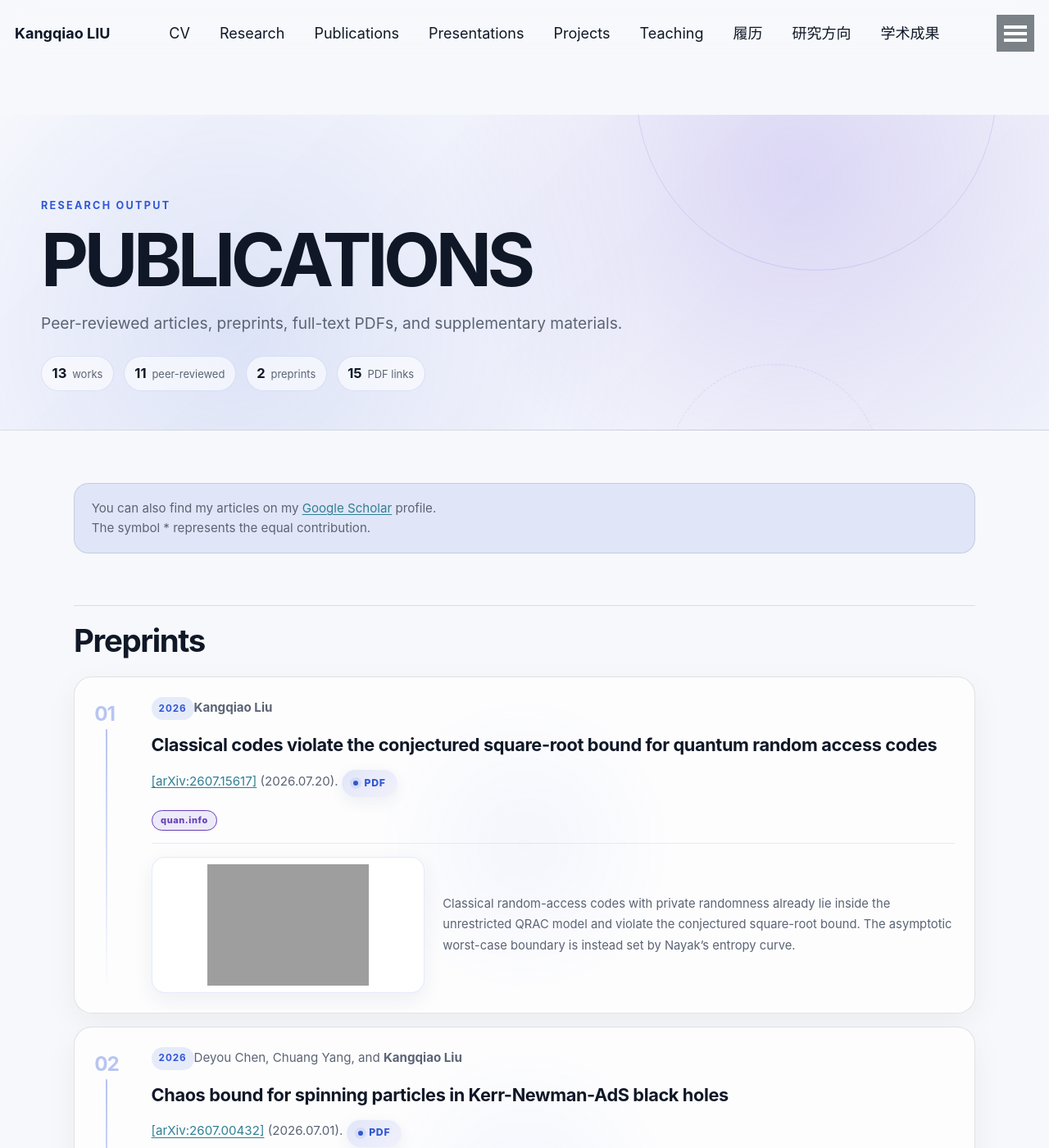
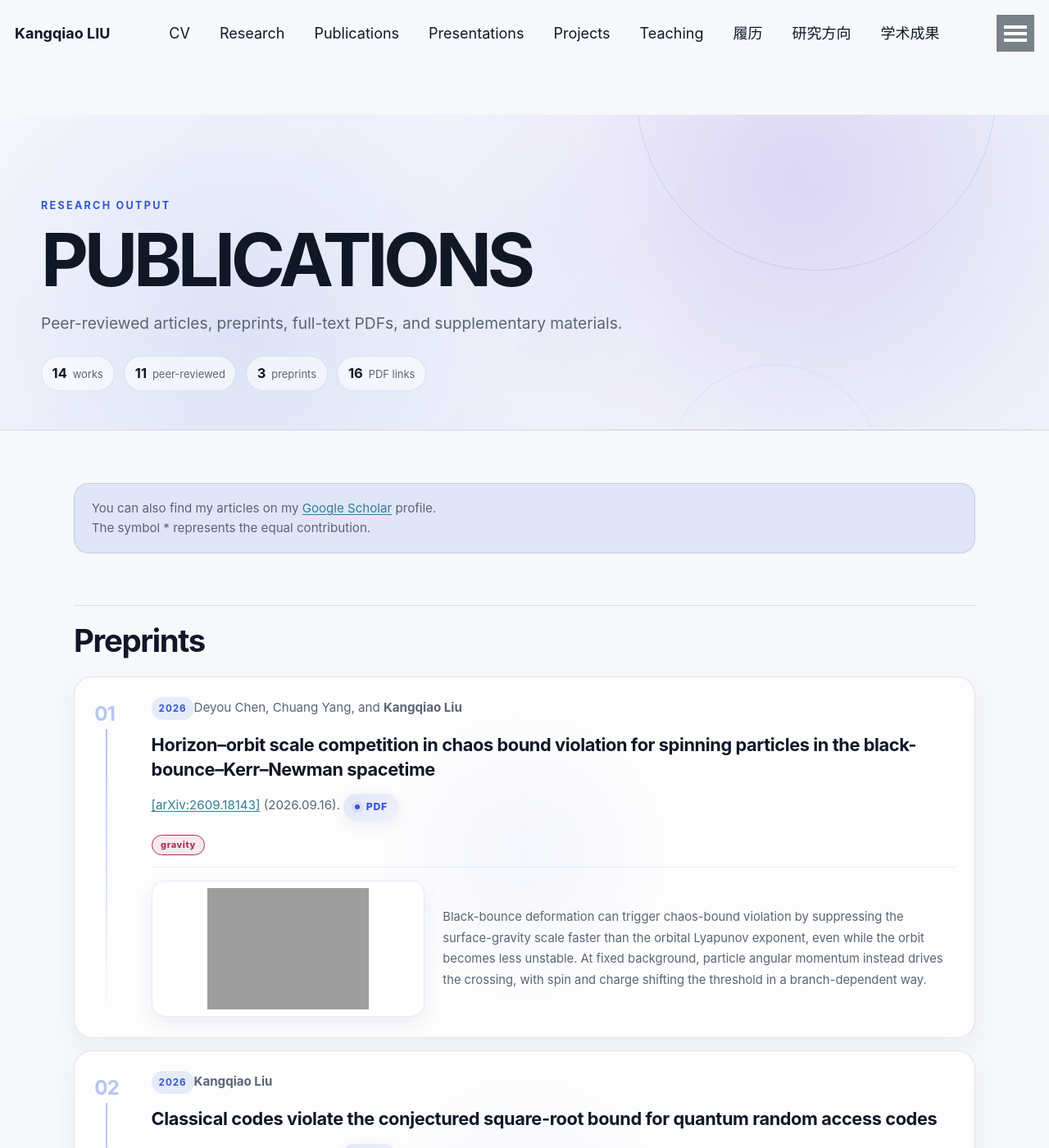
Before and after one commit to KangqiaoLiu/KangqiaoLiu.github.io, a Jekyll site: the page built from _pages/publications.md, in a window 1280 px wide and 1400 px high. Shown: the whole window at 82% size. Built offline with Jekyll 4.4.1, drawn with Linux system fonts in a browser that asks for light colours; grey boxes are pictures that could not be loaded.

Commit message:
Add new black-bounce chaos arXiv preprint

```diff
--- a/_pages/publications.md
+++ b/_pages/publications.md
@@ -13,10 +13,13 @@ You can also find my articles on my [Google Scholar](https://scholar.google.com/
 The symbol \* represents the equal contribution.
 
 ## **Preprints**
-1. **Kangqiao Liu**<br />
+1. Deyou Chen, Chuang Yang, and **Kangqiao Liu**<br />
+  *Horizon–orbit scale competition in chaos bound violation for spinning particles in the black-bounce–Kerr–Newman spacetime*<br />
+  [[arXiv:2609.18143]](https://arxiv.org/abs/2609.18143) (2026.09.16). <a href="{{ '/publications/2609.18143v1.pdf' | relative_url }}" class="btn btn--small" target="_blank" rel="noopener">PDF</a>{% include publication-feature.html id="gravity_blackbounce" lang="en" %}
+2. **Kangqiao Liu**<br />
   *Classical codes violate the conjectured square-root bound for quantum random access codes*<br />
   [[arXiv:2607.15617]](https://arxiv.org/abs/2607.15617) (2026.07.20). <a href="{{ '/publications/qrac_counterexample.pdf' | relative_url }}" class="btn btn--small" target="_blank" rel="noopener">PDF</a>{% include publication-feature.html id="qrac" lang="en" %}
-2. Deyou Chen, Chuang Yang, and **Kangqiao Liu**<br />
+3. Deyou Chen, Chuang Yang, and **Kangqiao Liu**<br />
   *Chaos bound for spinning particles in Kerr-Newman-AdS black holes*<br />
   [[arXiv:2607.00432]](https://arxiv.org/abs/2607.00432) (2026.07.01). <a href="{{ '/publications/2607.00432v2.pdf' | relative_url }}" class="btn btn--small" target="_blank" rel="noopener">PDF</a>{% include publication-feature.html id="gravity_ads" lang="en" %}
 
@@ -46,7 +49,7 @@ The symbol \* represents the equal contribution.
   *Dynamical activity universally bounds precision of response in Markovian nonequilibrium systems*<br />
   [Communications Physics **8**, 62 (2025)](https://www.nature.com/articles/s42005-025-01982-w) (2025.02.11)<br />
   see [*Behind the Paper*](https://go.nature.com/3WYFOSp) for a blog post<br />
-  [press release](https://lxy.xhu.edu.cn/63/95/c575a222101/page.htm) (in Chinese) by Department<br />
+  [press release](https://lxy.xhu.edu.cn/63/95/c575a242522/page.htm) (in Chinese) by Department<br />
   [[arXiv:2410.20800]](https://arxiv.org/abs/2410.20800). <a href="{{ '/publications/s42005-025-01982-w.pdf' | relative_url }}" class="btn btn--small" target="_blank" rel="noopener">PDF</a>{% include publication-feature.html id="stoch_response" lang="en" %}
 7. Jiale Yu\*, Shiyu Wang\*, **Kangqiao Liu**, Chen Zha, Yulin Wu, Fusheng Chen, Yangsen Ye, Shaowei Li, Qingling Zhu, Shaojun Guo, Haoran Qian, He-Liang Huang, Youwei Zhao, Chong Ying, Daojin Fan, Dachao Wu, Hong Su, Hui Deng, Hao Rong, Kaili Zhang, Sirui Cao, Jin Lin, Yu Xu, Cheng Guo, Na Li, Futian Liang, Yong-Heng Huo, Chao-Yang Lu, Cheng-Zhi Peng, Kae Nemoto, W. J. Munro, Xiaobo Zhu, Jian-Wei Pan, and Ming Gong<br />
   *Experimental demonstration of a Maxwell's demon quantum battery in a superconducting NISQ processor*<br />
```
